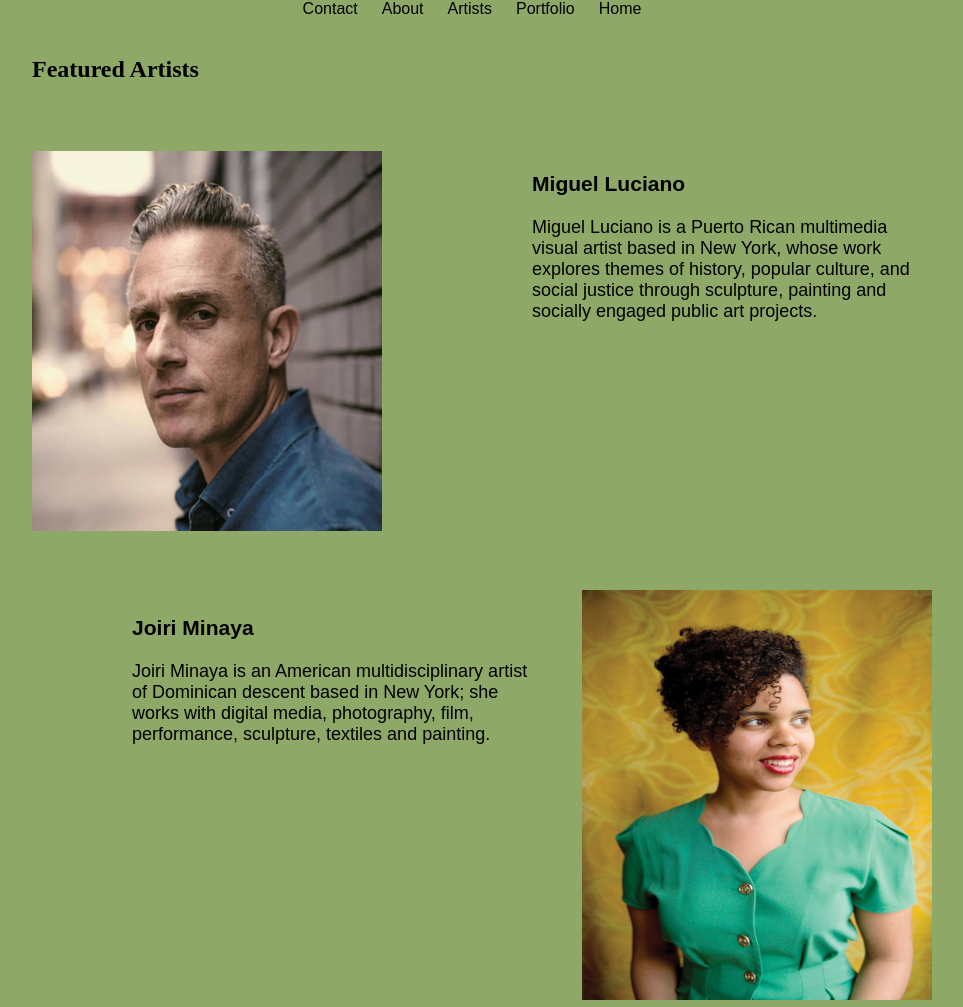
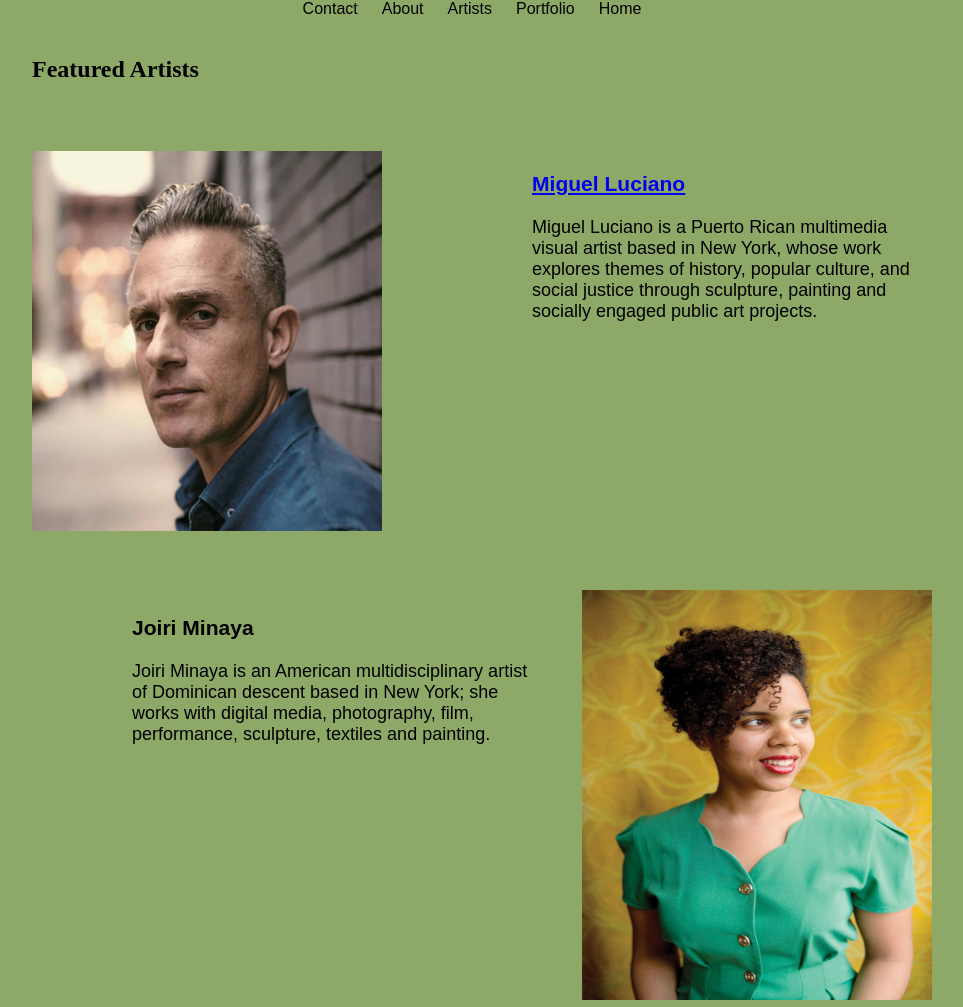
Before and after one commit to jgonzalez18/html0, a plain HTML site: page artists.html in a window 1280 px wide. Shown: the top 1007 px of the page, without its empty margins (158-1121 px from the left). Drawn offline with Linux system fonts and the light colour scheme; a web font is replaced by a local one.

Commit message:
update artists.html

```diff
--- a/artists.html
+++ b/artists.html
@@ -41,7 +41,7 @@ nav ul li{
 
 
 <articles class="left-1"><img src="images/artist1.jpeg" width="350px" height="380px" alt="Miguel Luciano"></articles>
-<article class="right-1"><h3>Miguel Luciano</h3>
+<article class="right-1"><a href="miguel.html" title="Miguel luciano"><h3>Miguel Luciano</h3></a>
 		<p>Miguel Luciano is a Puerto Rican multimedia visual artist based in New York, whose work explores themes of history, popular culture, and social justice through sculpture, painting and socially engaged public art projects.</p>
 	</article>
 
```
